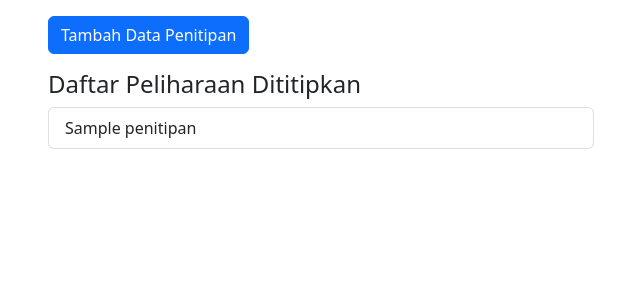
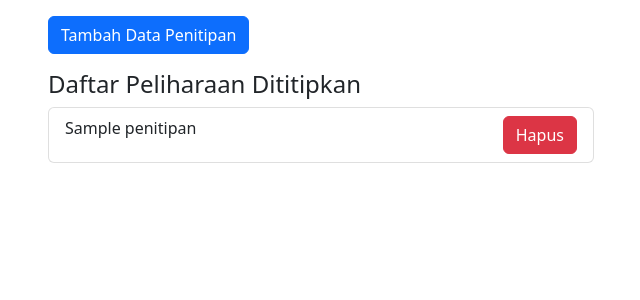
Before and after one commit to fajarikysyu/ci_penitipanpeliharaan, a CodeIgniter app: page /ci_penitipanpeliharaan/index.php/data_penitipan/index in a window 1280 px wide. Shown: the part 86-386 px from the top of the page, without its empty margins (34-674 px from the left). Run offline with CodeIgniter, Linux system fonts and the light colour scheme; tables that the repository leaves empty or names only in its code hold one stand-in row (values such as "Sample post").

Commit message:
menambahkan fitur hapus

```diff
--- a/application/models/Data_penitipan_model.php
+++ b/application/models/Data_penitipan_model.php
@@ -21,5 +21,11 @@ class Data_penitipan_model extends CI_model {
 
     }
 
+    public function hapusDataPenitipan($id)
+    {
+        $this->db->where('id',$id);
+        $this->db->delete('data_penitipan');
+
+    }
 
 }
--- a/application/views/data_penitipan/index.php
+++ b/application/views/data_penitipan/index.php
@@ -31,6 +31,8 @@
                         <?php foreach ($data_penitipan as $dpenitipan ) : ?>
                         <li class="list-group-item">
                             <?= $dpenitipan['nama'];?>
+                            <a href="<?=base_url();?>data_penitipan/hapus/<?= $dpenitipan['id'];?>"
+                            class="btn btn-danger btnhps" onclick="return confirm('yakin ingin menghapus?')">Hapus</a>
 
                         </li>
 
```
